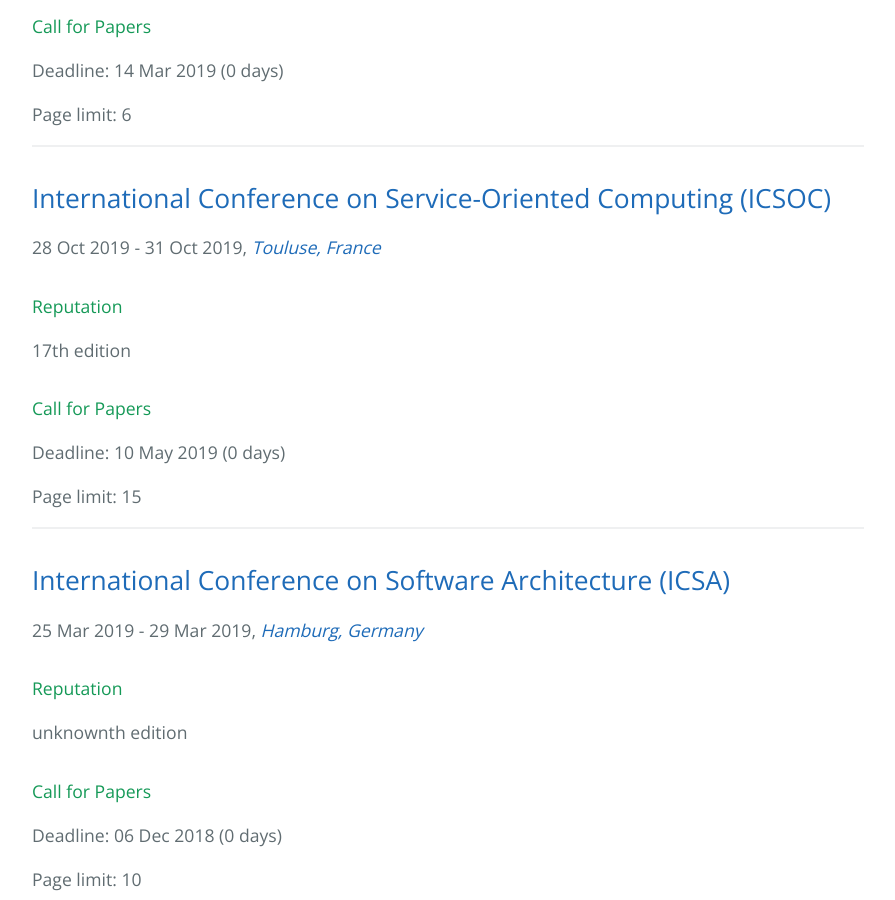
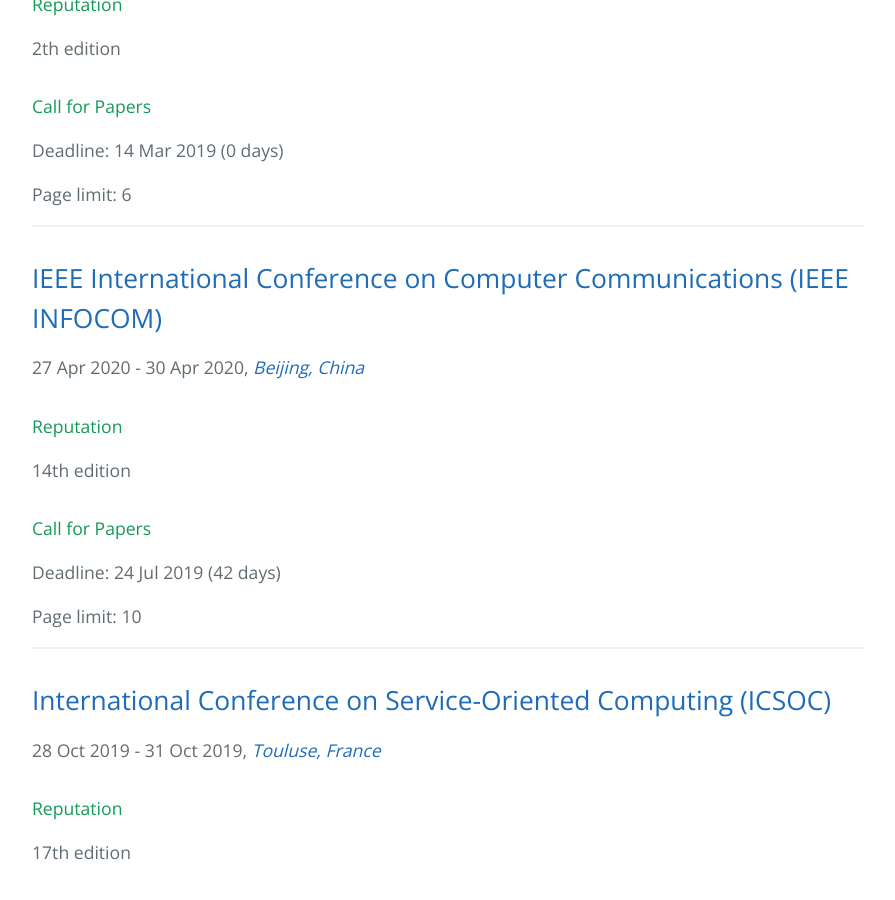
Before and after one commit to stefan-kolb/cloud-conferences, a Jekyll site: the page built from index.html, in a window 1280 px wide and 900 px high, scrolled down 4423 px. Shown: the whole window, without its empty margins (192-1087 px from the left). Built offline with Jekyll 4.4.1, drawn with Linux system fonts in a browser that asks for light colours; nearby versions of some CDN libraries; some of the changed text lies outside the part shown.

Commit message:
added INFOCOM

```diff
--- a/_data/conferences.yml
+++ b/_data/conferences.yml
@@ -200,3 +200,14 @@
   date_to: "2019-06-17"
   location: "Umea, Sweden"
   page_limit: 6
+
+- name: IEEE International Conference on Computer Communications
+  abbrv: IEEE INFOCOM
+  url: https://infocom2020.ieee-infocom.org/
+  edition: 14
+  deadline: "2019-07-24"
+  date_from: "2020-04-27"
+  date_to: "2020-04-30"
+  location: "Beijing, China"
+  acceptance:
+  page_limit: 10
```
